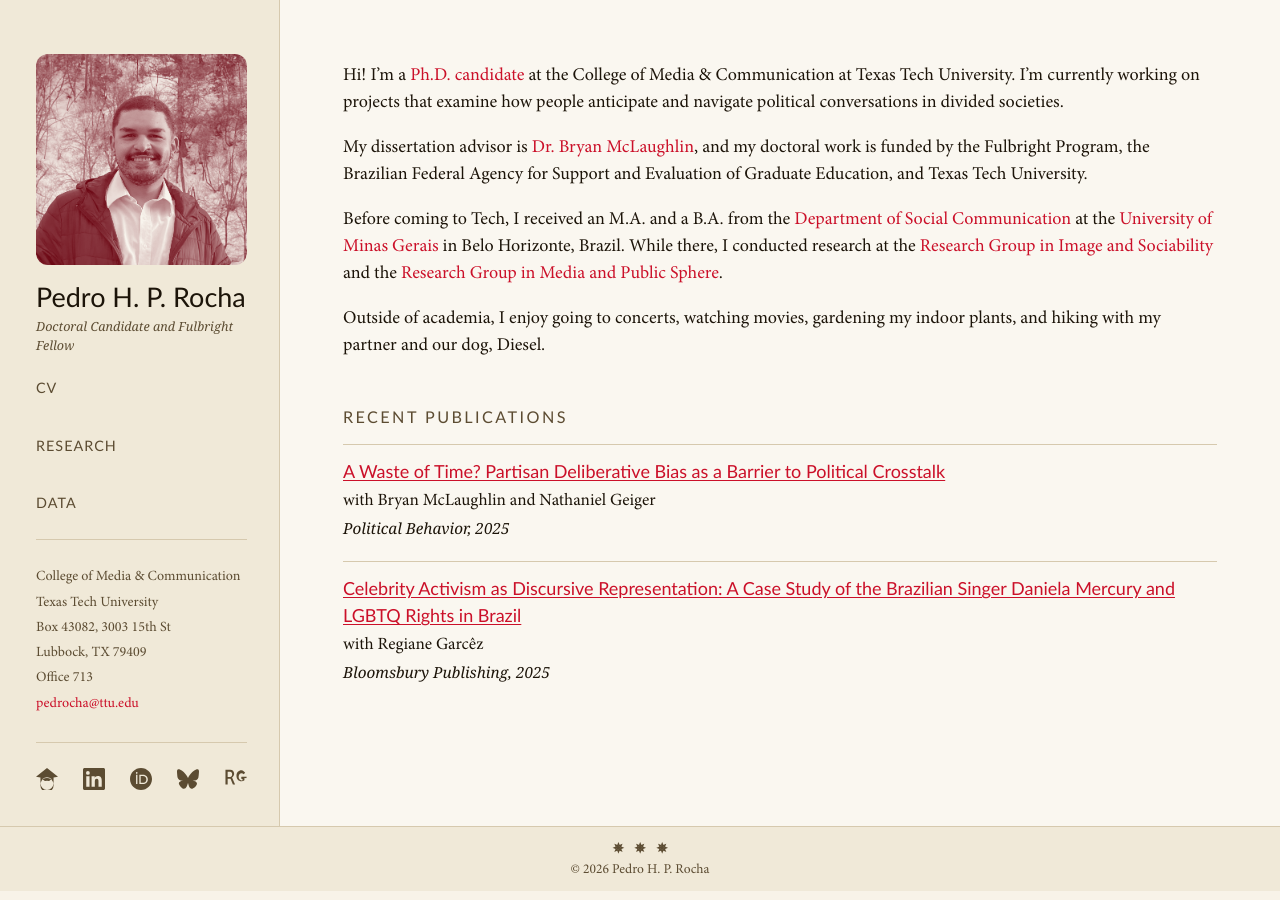
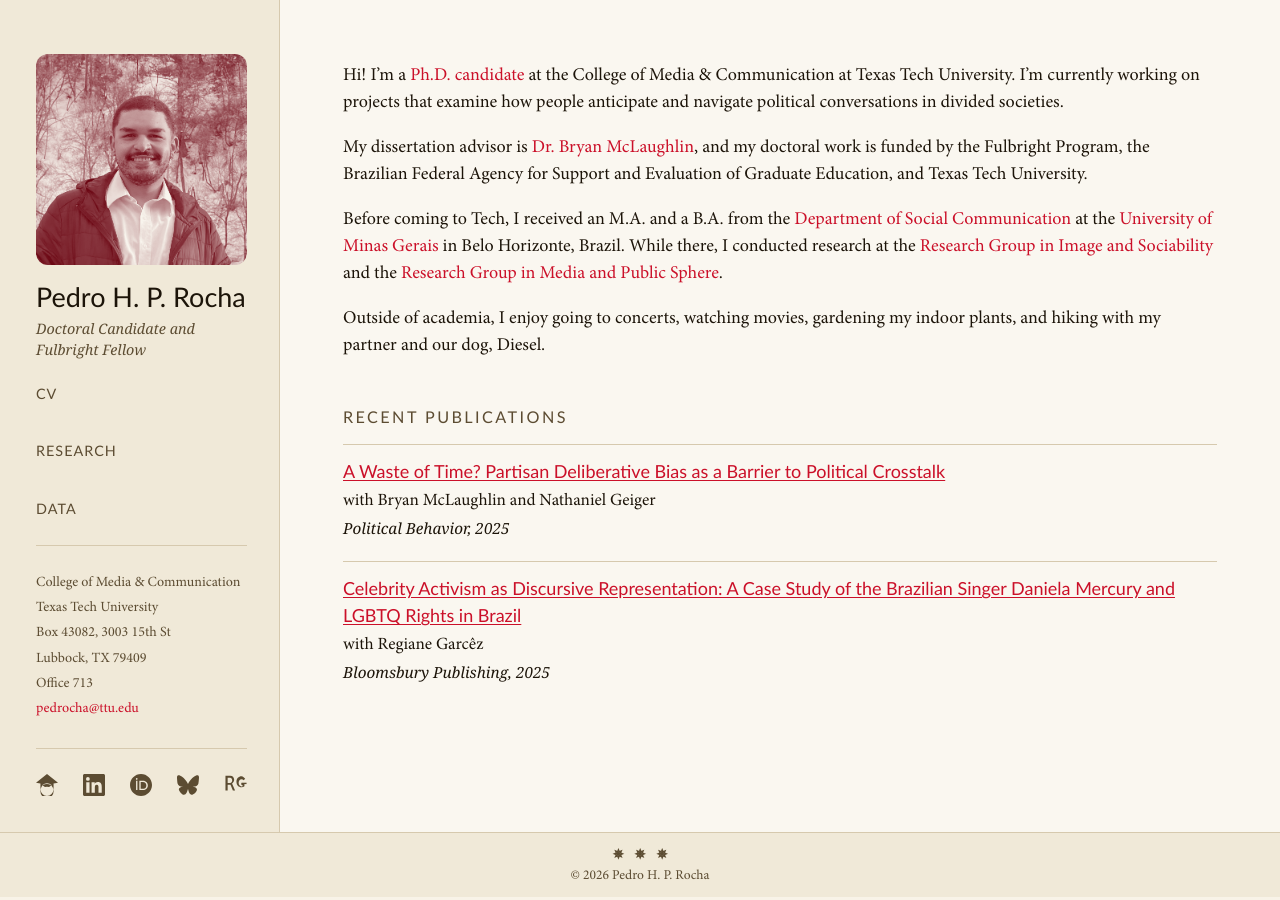
Before and after one commit to pedrohprocha/pedrohprocha.github.io, a Jekyll site: the page built from index.md, in a window 1280 px wide. Built offline with Jekyll 4.4.1, drawn with Linux system fonts in a browser that asks for light colours; some web fonts are replaced.

Commit message:
Set sidebar name weight to 300 (Light)
Co-Authored-By: Claude Sonnet 4.6 <noreply@anthropic.com>

```diff
--- a/assets/css/main.css
+++ b/assets/css/main.css
@@ -331,7 +331,7 @@ h3 {
 }
 
 .tagline {
-    font-size: 0.70rem;
+    font-size: 0.80rem;
     color: var(--muted);
     font-style: italic;
     margin-top: 0;
@@ -351,7 +351,7 @@ h3 {
 
 .sidebar h1 {
     font-family: var(--font-heading);
-    font-weight: normal;
+    font-weight: 300;
     font-size: 1.5rem;
     line-height: 1.3;
     margin-bottom: 0.2rem;
```
